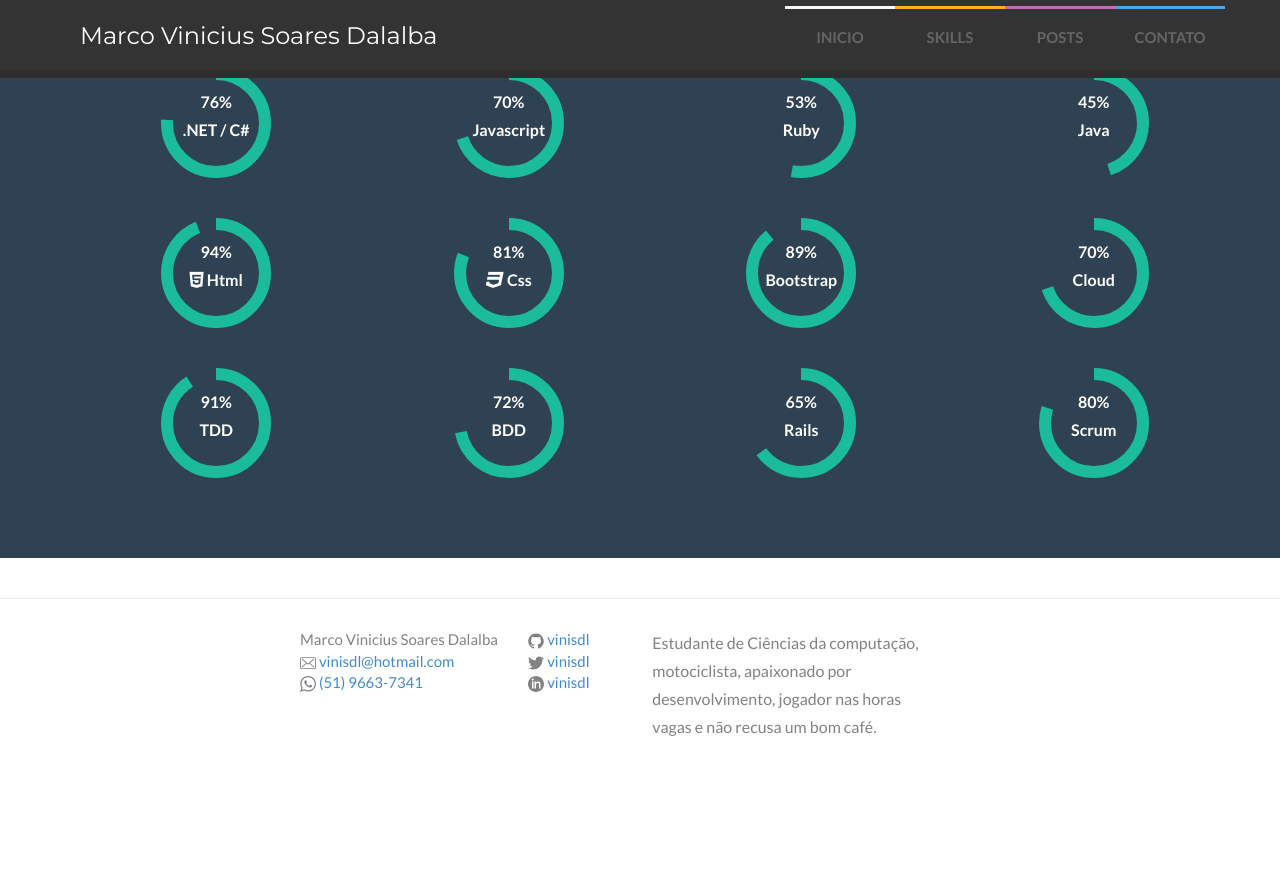
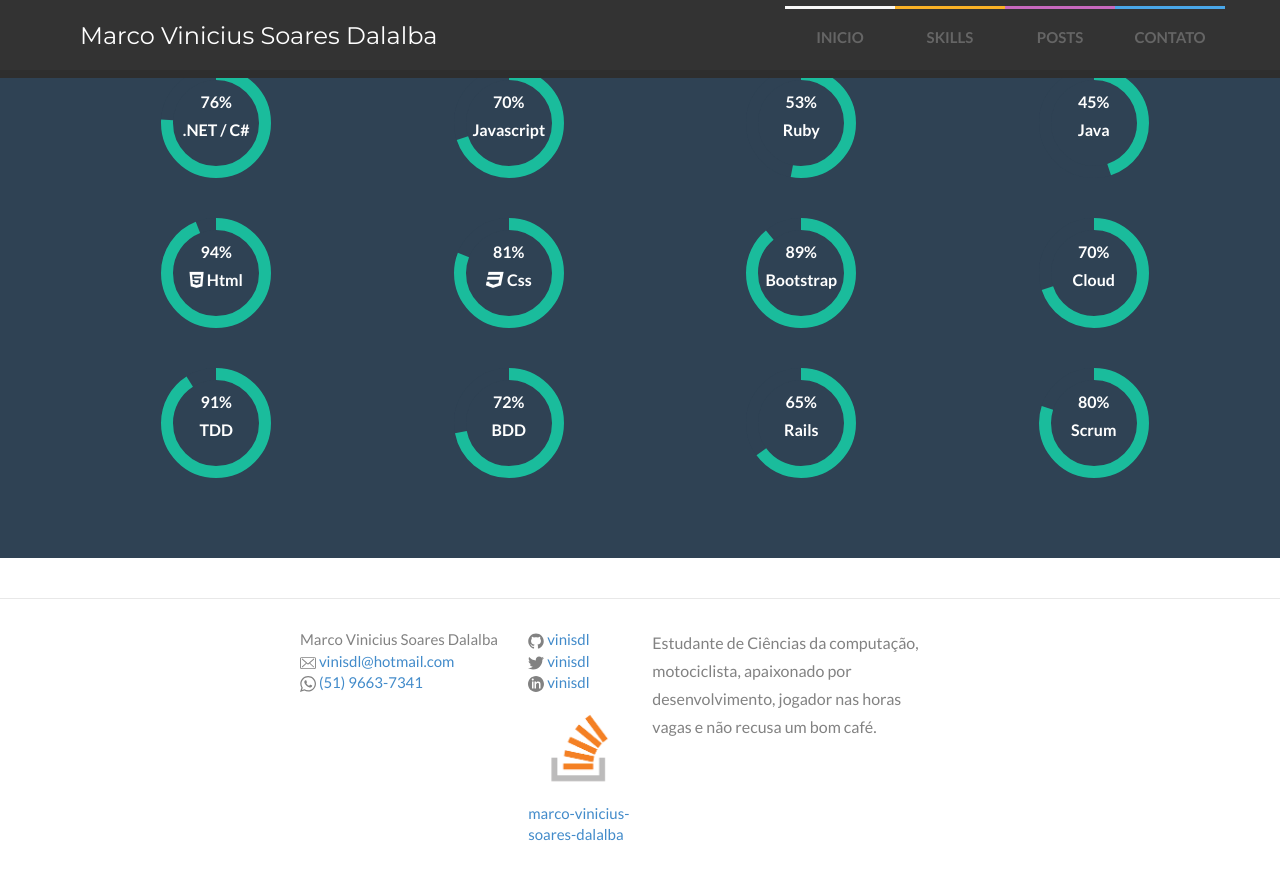
Before and after one commit to vinisdl/vinisdl.github.io, a Jekyll site: the page built from index.html, in a window 1280 px wide and 900 px high, scrolled down 975 px. Shown: the top 880 px of the window. Built offline with Jekyll 4.4.1, drawn with Linux system fonts in a browser that asks for light colours; nearby versions of some CDN libraries; before the commit the page ends 1781 px from its top, so only the background shows below that.

Commit message:
Update footer.html
stack

```diff
--- a/_includes/footer.html
+++ b/_includes/footer.html
@@ -27,14 +27,14 @@
             {% include icon-twitter.html username=site.twitter_username %}
           </li>
           {% endif %}
-         {% if site.twitter_username %}
+         {% if site.linkedin %}
           <li>
             {% include icon-in.html username=site.linkedin %}
           </li>
           {% endif %}
-           {% if site.stack_overflow_name %}
+           {% if site.stack_overflow %}
           <li>
-            {% include icon-in.html username=site.stack_overflow %}
+            <a href="http://pt.stackoverflow.com/users/59773/marco-vinicius-soares-dalalba?tab=profile"><img src="/img/stack.png" /><span class="username">marco-vinicius-soares-dalalba</span></a>
           </li>
           {% endif %}
         </ul>
```
